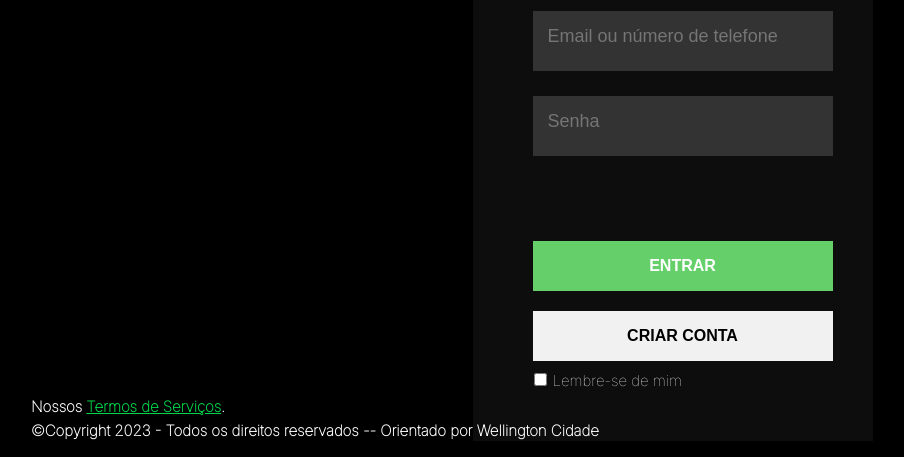
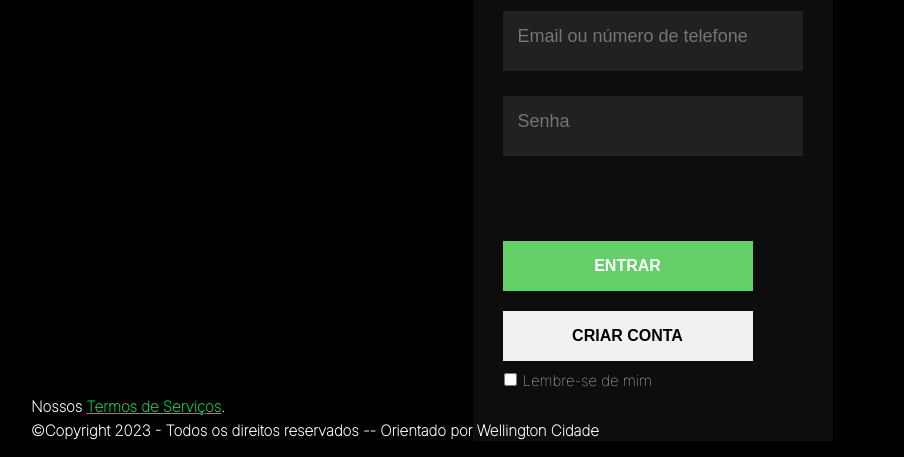
Before and after one commit to mikazittas/yuuga-project, a plain HTML site: page index.html in a window 1280 px wide. Shown: the part 343-800 px from the top of the page, without its empty margins (19-923 px from the left). Drawn offline with Linux system fonts and the light colour scheme; files whose address does not match are found by name.

Commit message:
Ajustes de proporção

```diff
--- a/css/index_style.css
+++ b/css/index_style.css
@@ -24,7 +24,8 @@ body {
 }
 
 .login_body {
-    padding: 60px;
+    padding-top: 60px;
+    padding-left: 30px;
     display: flex;
     position: absolute;
     top: 28%;
@@ -34,7 +35,7 @@ body {
     margin-top: 10px;
     background-color: rgba(15, 15, 15, 0.9);
     box-sizing: border-box;
-    width: 400px;
+    width: 360px;
 
 }
 
@@ -51,7 +52,7 @@ body {
     height: 60px;
     width: 300px;
     color: #fff;
-    background-color: #333;
+    background-color: #212121;
     border: none;
     padding-left: 15px;
     padding-bottom: 10px;
@@ -67,7 +68,7 @@ body {
 
 .input_box {
     margin-bottom: 25px;
-
+    width: 250px;
 }
 
 .login_body button.submit {
```
